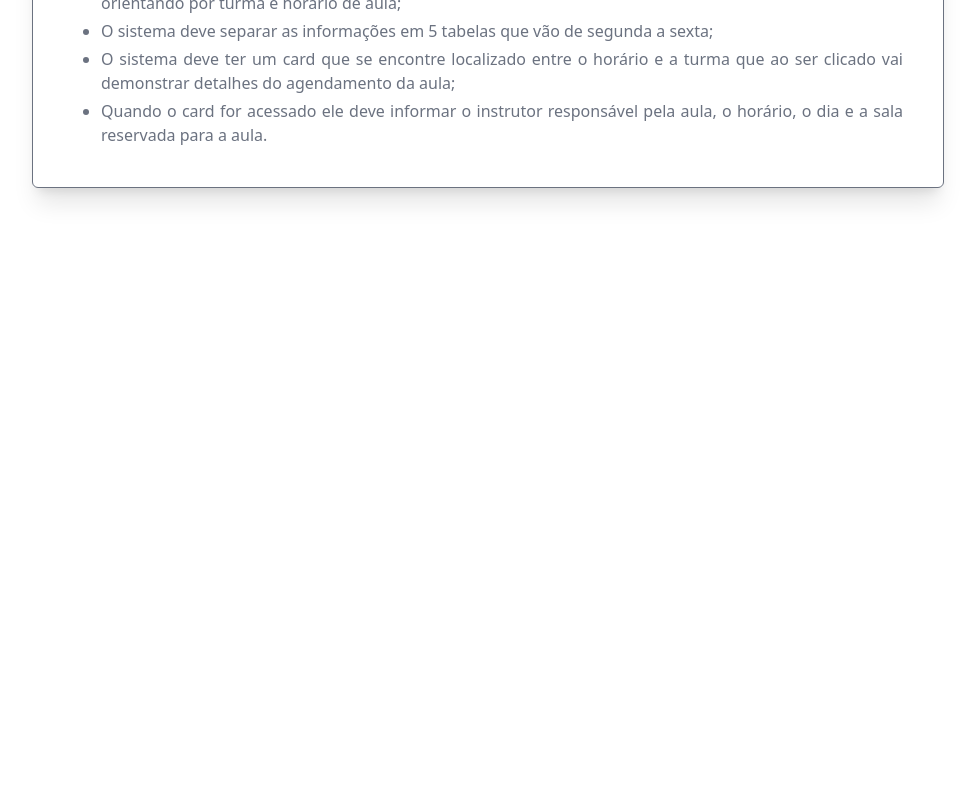
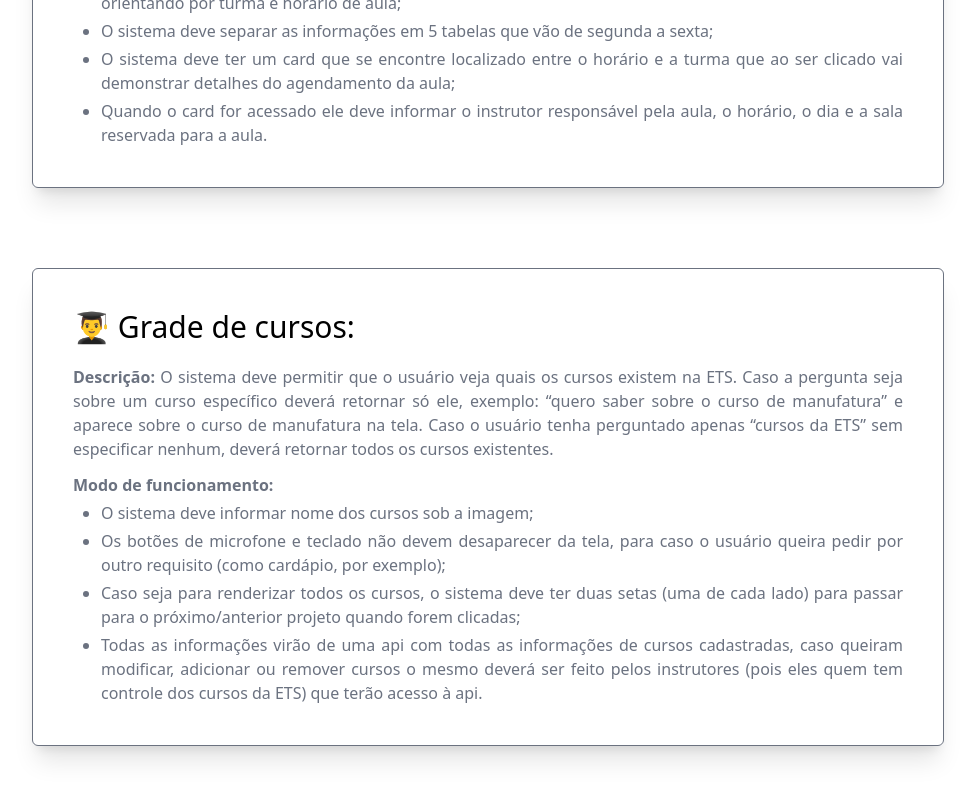
Before and after one commit to joao-montanari/totem-interativo, a Next.js app: page /sprintum in a window 1280 px wide. Shown: the part 2510-3310 px from the top of the page, without its empty margins (288-1263 px from the left). Before the commit the page ends 2778 px from the top, so only its background shows below. Built offline with nearby package versions, Linux system fonts and the light colour scheme.

Commit message:
adicionando o requisito de grade dos cursos ao sprint 1

```diff
--- a/src/pages/sprintum.jsx
+++ b/src/pages/sprintum.jsx
@@ -117,6 +117,22 @@ export default function sprintUm() {
                                 <li className="mt-1">Quando o card for acessado ele deve informar o instrutor responsável pela aula, o horário, o dia e a sala reservada para a aula.</li>
                             </ul>
                         </div>
+                        <div className="border border-gray-500 w-[95%] rounded-md p-10 text-gray-500 text-justify mb-20 shadow-xl">
+                            <h2 className="text-3xl mb-5 text-black">
+                                👨‍🎓 Grade de cursos:
+                            </h2>
+                            <strong>Descrição: </strong>
+                                O sistema deve permitir que o usuário veja quais os cursos existem na ETS. Caso a pergunta seja sobre um curso específico deverá retornar só ele, exemplo: “quero saber sobre o curso de manufatura” e aparece sobre o curso de manufatura na tela. Caso o usuário tenha perguntado apenas “cursos da ETS” sem especificar nenhum, deverá retornar todos os cursos existentes.
+                            <p className="font-bold mt-3">
+                                Modo de funcionamento:
+                            </p>
+                            <ul className="list-disc pl-7">
+                                <li className="mt-1">O sistema deve informar nome dos cursos sob a imagem;</li>
+                                <li className="mt-1">Os botões de microfone e teclado não devem desaparecer da tela, para caso o usuário queira pedir por outro requisito (como cardápio, por exemplo);</li>
+                                <li className="mt-1">Caso seja para renderizar todos os cursos, o sistema deve ter duas setas (uma de cada lado) para passar para o próximo/anterior projeto quando forem clicadas;</li>
+                                <li className="mt-1">Todas as informações virão de uma api com todas as informações de cursos cadastradas, caso queiram modificar, adicionar ou remover cursos o mesmo deverá ser feito pelos instrutores (pois eles quem tem controle dos cursos da ETS) que terão acesso à api.</li>
+                            </ul>
+                        </div>
                     </div>
                 </div>
             </main>
```
